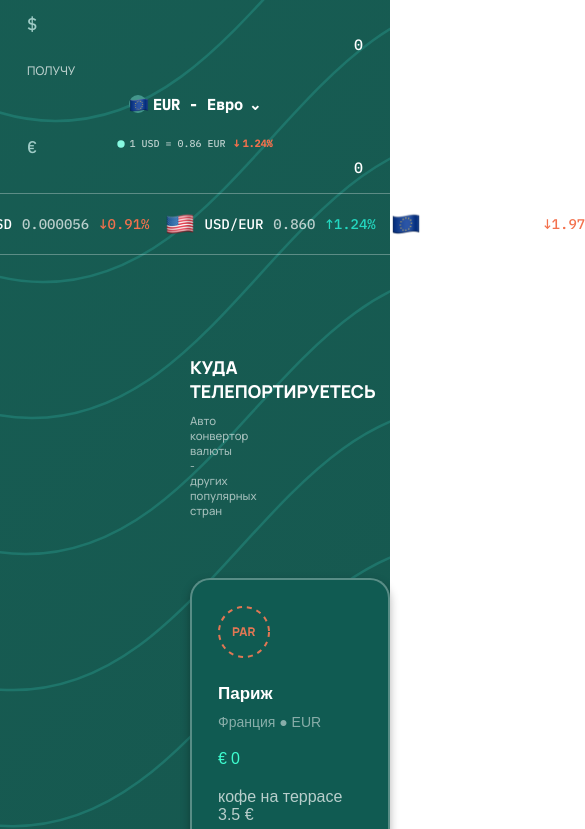
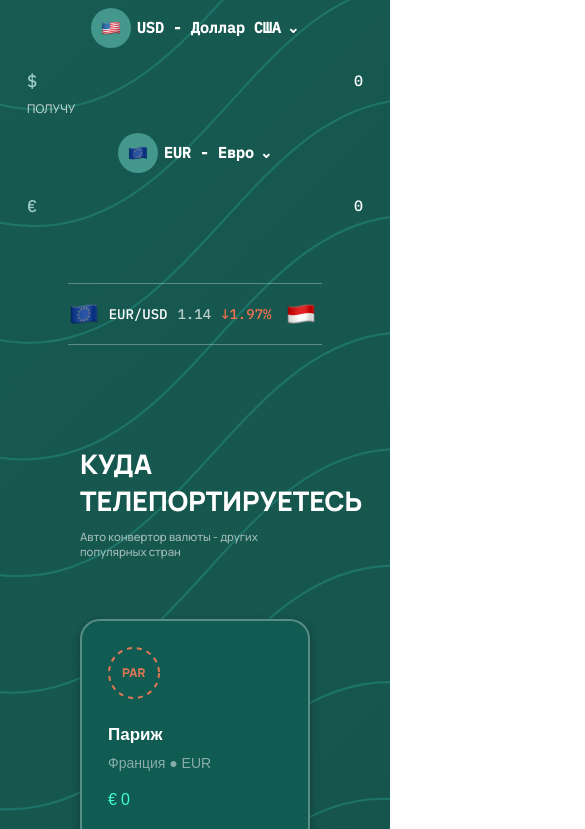
Before and after one commit to Daniil2284/around-guide, a React (Vite) app in the folder around-guide/: page / in a window 390 px wide. Shown: the part 4700-5529 px from the top of the page, 585 px wide, since content can reach past the window. Built offline with nearby package versions, Linux system fonts and the light colour scheme; a web font is replaced by a local one.

Commit message:
adaptive convertor/weather v.1

```diff
--- a/around-guide/src/components/Routes/AutoConvert/AutoConvert.jsx
+++ b/around-guide/src/components/Routes/AutoConvert/AutoConvert.jsx
@@ -1,21 +1,23 @@
 
 import { useTranslation } from "react-i18next";
 import "./AutoConvert.scss";
+import { useEffect, useState } from "react";
 
 function AutoConvert({value}){
     const { t } = useTranslation();
+    const [showAll, setShowAll] = useState(false);
 
     return (
         <div className="autoConvert">
             <div className="autoConvert__headline">
-                <h1 id="autoConvert__headline-title">{t("autoConvert.headline")}</h1>
+                <h3 id="autoConvert__headline-title">{t("autoConvert.headline")}</h3>
             </div>
 
             <div className="autoConvert__desc">
                 <p className="autoConvert__desc-text">{t("autoConvert.title-headline")}</p>
             </div>
 
-            <article className="autoConvert__grid">
+            <article className={`autoConvert__grid ${showAll ? "show-all" : ""}`}>
                 {/* block card */}
                 <div className="autoConvert__card">
                     <div className="autoConvert__card-main">
@@ -110,6 +112,7 @@ function AutoConvert({value}){
                 </div>
 
                 <div className="autoConvert__card">
+
                     <div className="autoConvert__card-main">
 
                         <div className="autoConvert__img"><img src="../../src/assets/autoConvert/autoConvert-ellipse-PAR.svg" alt="" /></div>
@@ -204,8 +207,14 @@ function AutoConvert({value}){
 
 
             </article>
-
-
+            {!showAll && (
+                <button
+                    className="autoConvert__show-more"
+                    onClick={() => setShowAll(true)}
+                >
+                    Показать все
+                </button>
+            )}
 
 
 
--- a/around-guide/src/components/Routes/AutoConvert/AutoConvert.scss
+++ b/around-guide/src/components/Routes/AutoConvert/AutoConvert.scss
@@ -12,7 +12,7 @@ $main-font-manrope: "Manrope", sans-serif !default;
         #autoConvert__headline-title{
             font-family: $main-font-manrope;
             color: white;
-            font-size: clamp(1rem, 0.5rem + 2.5vw,2.5rem) ;
+            font-size: clamp(1.5rem, 3.2vh, 3rem);
         }
     }
 
@@ -27,6 +27,31 @@ $main-font-manrope: "Manrope", sans-serif !default;
         display: grid;
         grid-template-columns: repeat(auto-fit, minmax(200px, 1fr));
         gap: clamp(1rem, 2vw, 24px);
+        &:not(.show-all) {
+        .autoConvert__card:nth-child(n + 5) {
+            display: none;
+            }
+        }
+    }
+    &__show-more {
+        display: block;
+        margin: 30px auto;
+        padding: 12px 28px;
+
+        background: transparent;
+        border: 1px solid #24D8C1;
+        border-radius: 8px;
+
+        color: #24D8C1;
+        font-size: 16px;
+        cursor: pointer;
+
+        transition: background 0.3s ease, color 0.3s ease;
+
+        &:hover {
+            background: #24D8C1;
+            color: #101010;
+        }
     }
     &__card {
         border-radius: 20px;
@@ -82,3 +107,11 @@ $main-font-manrope: "Manrope", sans-serif !default;
         opacity: .7;
     }
 }
+
+@media(max-width:400px){
+    .autoConvert{
+        &__desc-buy_text {
+            font-size: 12px;
+        }
+    }
+}
--- a/around-guide/src/components/Routes/Rate/Rate.scss
+++ b/around-guide/src/components/Routes/Rate/Rate.scss
@@ -58,8 +58,21 @@ $font-converter-currency: "IBM Plex Mono", sans-serif;
     color: #f3714d;
 }
 
+@media(max-width:1150px){
+    .rate {
+
+        &__value,
+        &__change,
+        &__arrow,
+        &__precent {
+            font-size: 14px;
+        }
+    }
+}
+
 @media (max-width: 768px) {
     .rate {
+        top: 80%;
         &__main {
             gap: 6px;
         }
@@ -85,11 +98,17 @@ $font-converter-currency: "IBM Plex Mono", sans-serif;
 
 }
 
+@media(max-width:700px){
+    .rate{
+        top: 0%;
+    }
+}
+
 
 /* Телефоны */
 @media (max-width: 480px) {
     .rate {
-        top: 80%;
+        top: 0%;
         width: 100%;
         padding: 0 8px;
 
--- a/around-guide/src/components/Routes/Routes.scss
+++ b/around-guide/src/components/Routes/Routes.scss
@@ -625,9 +625,12 @@ $test :linear-gradient(
 /* Небольшие ноутбуки и планшеты в горизонтальном положении */
 @media (max-width: 1150px) {
     .calc {
+        &__label {
+            font-size: clamp(12px, 1.2vw, 24px);
+        }
         &__content {
             width: calc(100% - 48px);
-            max-width: 600px;
+            max-width: 700px;
             left: 50%;
             box-sizing: border-box;
         }
@@ -657,24 +660,21 @@ $test :linear-gradient(
     }
 
     .tested {
-        max-width: 20px;
-        max-height: 20px;
+        width: 20px;
+        height: 20px;
     }
 
     .currency__flag {
-        width: 20px;
-        height: 20px;
-        max-width: 20px;
-        max-height: 20px;
-        padding: 0;
-        object-fit: contain;
-        box-sizing: border-box;
+        width: 40px;
+
+        padding: 10px;
+
     }
 
     .currency__selected {
         gap: 6px;
         padding: 8px;
-        font-size: 18px;
+        font-size: 14px;
     }
 
     .currency__input {
@@ -685,9 +685,29 @@ $test :linear-gradient(
     }
 }
 
+@media (max-width: 920px) {
+
+    .calc{
+        &__label {
+            font-size: clamp(12px, 1.2vw, 24px);
+        }
+        &__content{
+            max-width: 600px;
+        }
+    }
+}
+
 
 @media (max-width: 768px) {
+    .autoConvert__info{
+
+        margin: 0 80px 0 80px;
+    }
     .calc {
+        &__label {
+            font-size: clamp(10px, 1.2vw, 24px);
+            padding-top: 12px;
+        }
         &__background-img {
             width: 100%;
             max-width: 100%;
@@ -704,19 +724,17 @@ $test :linear-gradient(
             gap: 12px;
         }
 
-        &__label {
-            padding-top: 12px;
-            font-size: 14px;
-        }
+
     }
 
     .currency__selected {
-        font-size: 16px;
+        font-size: 12px;
         padding: 6px;
     }
 
+
     .currency__input {
-        font-size: 16px;
+        font-size: 14px;
     }
     .rate {
         &__value{
@@ -728,7 +746,11 @@ $test :linear-gradient(
 
 /* Маленькие телефоны */
 @media (max-width: 700px) {
-
+    .convertor{
+        &__title {
+            max-width: 500px;
+        }
+    }
     .calc {
         &__background-img {
             display: none;
@@ -761,19 +783,31 @@ $test :linear-gradient(
     .currency {
         width: 100%;
         min-width: 0;
-    }
-
-    .currency__selected {
-        font-size: 15px;
-    }
-
-    .currency__input {
-        width: 100%;
-        font-size: 15px;
-    }
-
-    .currency__flag {
-        width: 18px;
-        height: 18px;
+        &__selected {
+            font-size: 15px;
+        }
+        &__input {
+            width: 100%;
+            font-size: 15px;
+        }
+        &__flag {
+            width: 20px;
+            height: 20px;
+        }
+        &__amout-side{
+            display: flex;
+        }
+        &__flag{
+            width: 40px;
+            height: 40px;
+        }
     }
 }
+
+@media(max-width:500px){
+    .convertor{
+        &__title {
+            max-width: 300px;
+        }
+    }
+}
--- a/around-guide/src/components/Routes/ScrollMenu/ScrollMenu.scss
+++ b/around-guide/src/components/Routes/ScrollMenu/ScrollMenu.scss
@@ -17,7 +17,7 @@ $font-scrollMenu: "IBM Plex Mono", sans-serif !default;
     &__menu {
         display: flex;
         overflow-x: auto;
-        width: 1000px;
+        width: 100vh;
 
         scrollbar-width: none;
 
@@ -62,3 +62,40 @@ $font-scrollMenu: "IBM Plex Mono", sans-serif !default;
 .scrollMenu__change--down {
     color: #f3714d;
 }
+
+
+@media(max-width:900px){
+    .scrollMenu{
+        &__menu{
+            max-width: 900px;
+            width: 90vh;
+        }
+    }
+}
+
+@media(max-width:768px){
+    .scrollMenu{
+        &__menu{
+
+            width: 80vh;
+        }
+    }
+}
+@media(max-width:700px){
+    .scrollMenu{
+        margin-top: 50px;
+        &__menu{
+            width: 50vh;
+        }
+    }
+}
+
+@media(max-width:430px){
+    .scrollMenu{
+
+        margin-top: 50px;
+        &__menu{
+            width: 30vh;
+        }
+    }
+}
--- a/around-guide/src/components/Routes/WeatherNow/WeatherNow.scss
+++ b/around-guide/src/components/Routes/WeatherNow/WeatherNow.scss
@@ -5,18 +5,22 @@ $color-orange: #E17754;
     margin-top: 100px;
     &__headline{
         display: flex;
-        justify-content: start;
+        justify-content: center;
+        width: 100%;
     }
     #weather__headline-text{
         color: white;
         font-family: $main-font-manrope;
         font-size: 36px;
     }
-
+    &__country-nav{
+        margin: 0 100px;
+    }
     &__country-nav_select {
 
         ul{
             display: grid;
+            gap: 20px;
             grid-template-columns: repeat(8, 1fr);
 
             li{
@@ -48,6 +52,7 @@ $color-orange: #E17754;
 
 
     &__current-weather{
+        margin: 0 100px;
         margin-top: 60px;
         gap: 10px;
         display: flex;
@@ -140,3 +145,20 @@ canvas {
 canvas:active {
     cursor: grabbing;
 }
+
+.interactiveMap {
+    width: 100%;
+    min-width: 0;
+}
+
+.interactiveMap__worldmap {
+    width: 100%;
+    max-width: 1068px;
+    margin: 0 auto;
+}
+
+.interactiveMap__worldmap canvas {
+    display: block;
+    width: 100%;
+    height: auto;
+}
```
